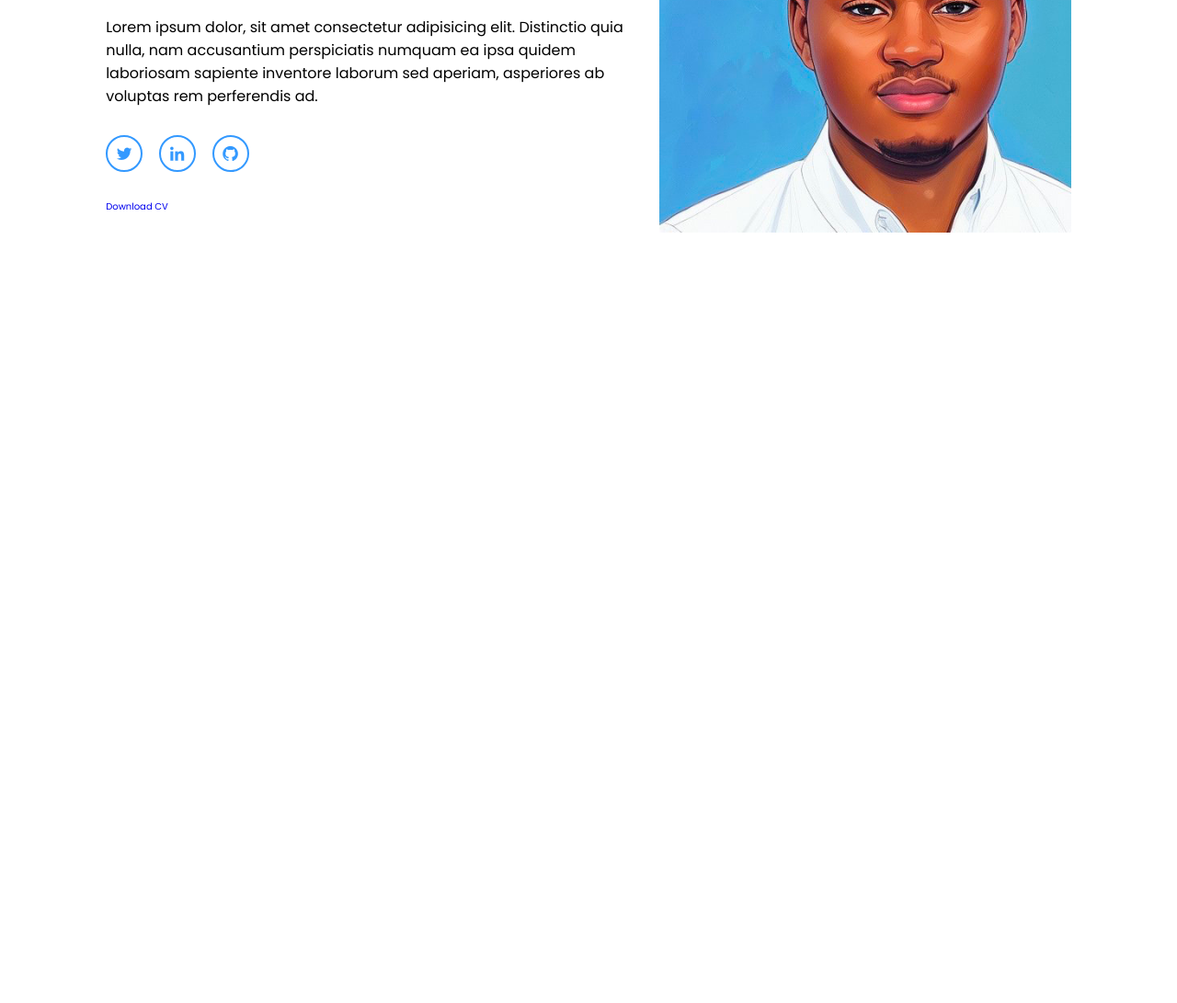
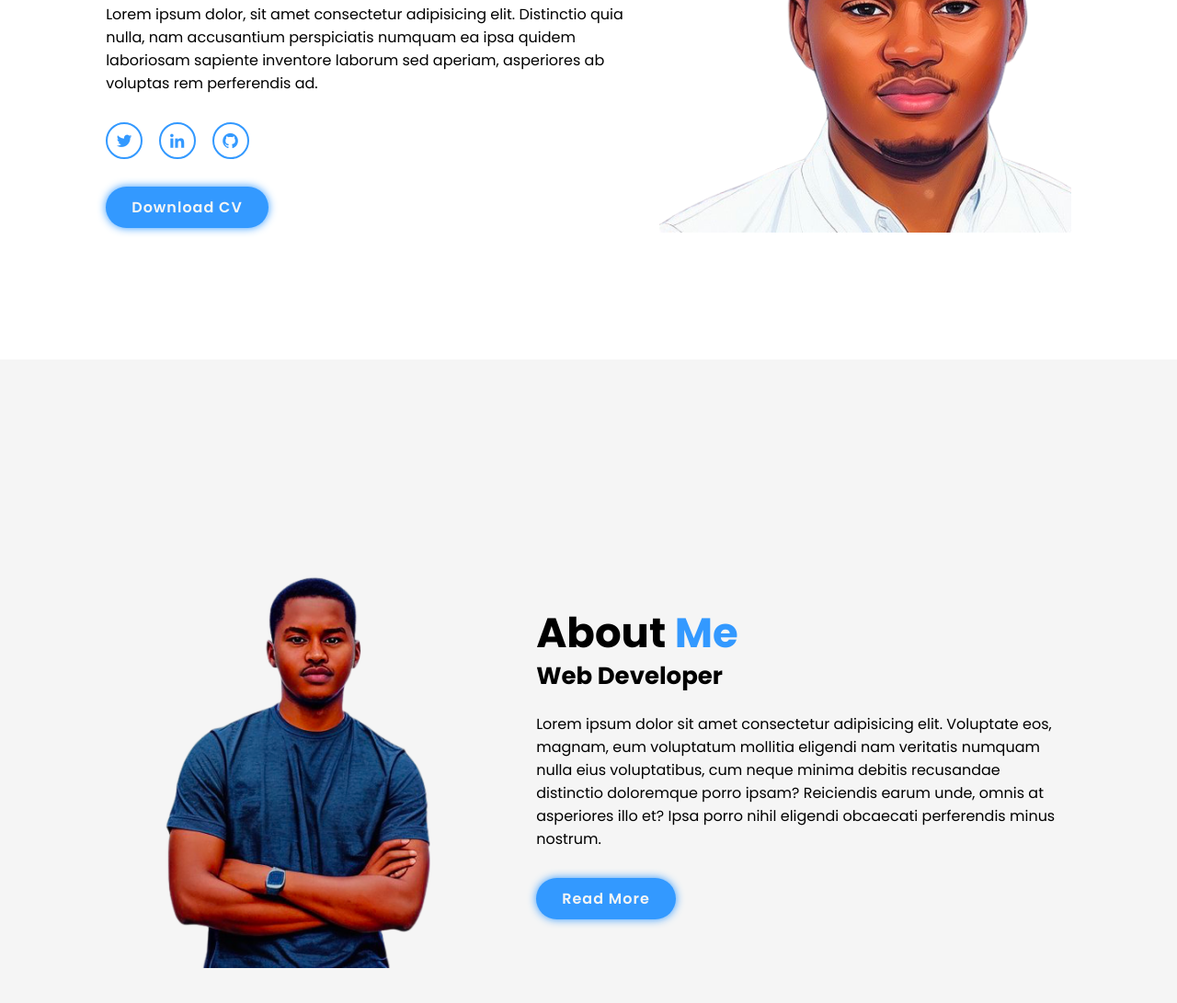
Before and after one commit to abarthe/My-Portfolio, a plain HTML site: page index.html in a window 1280 px wide. Shown: the part 409-1500 px from the top of the page at 92% size. Before the commit the page ends 800 px from the top, so only its background shows below. Drawn offline with nearby package versions, Linux system fonts and the light colour scheme; files whose address does not match are found by name.

Commit message:
Updated HTML & CSS

```diff
--- a/css/style.css
+++ b/css/style.css
@@ -90,6 +90,10 @@ section {
   margin-bottom: 2rem;
 }
 
+span {
+  color: var(--main-color);
+}
+
 .home-content h1 {
   font-size: 5.6rem;
   font-weight: 700;
@@ -120,3 +124,51 @@ section {
   color: var(--second-bg-color);
   box-shadow: 0 0 1rem var(--main-color);
 }
+
+.btn {
+  display: inline-block;
+  padding: 1rem 2.8rem;
+  background: var(--main-color);
+  border-radius: 4rem;
+  box-shadow: 0 0 1rem var(--main-color);
+  font-size: 1.6rem;
+  color: var(--second-bg-color);
+  letter-spacing: 0.1rem;
+  font-weight: 600;
+  transition: 0.5s ease;
+}
+
+.btn:hover {
+  box-shadow: none;
+}
+
+.about {
+  display: flex;
+  justify-content: center;
+  align-items: center;
+  gap: 2rem;
+  background: var(--second-bg-color);
+}
+
+.about-img img {
+  width: 35vw;
+}
+
+.heading {
+  text-align: center;
+  font-size: 4.5rem;
+}
+
+.about-content h2 {
+  text-align: left;
+  line-height: 1.2;
+}
+
+.about-content h3 {
+  font-size: 2.6rem;
+}
+
+.about-content p {
+  font-size: 1.6rem;
+  margin: 2rem 0 3rem;
+}
--- a/index.html
+++ b/index.html
@@ -53,7 +53,28 @@
       </div>
 
       <div class="home-img">
-        <img src="images/home.jpg" alt="" />
+        <img src="images/home.png" alt="" />
+      </div>
+    </section>
+
+    <!-- about section design -->
+    <section class="about" id="about">
+      <div class="about-img">
+        <img src="images/about.png" alt="" />
+      </div>
+
+      <div class="about-content">
+        <h2 class="heading">About <span>Me</span></h2>
+        <h3>Web Developer</h3>
+        <p>
+          Lorem ipsum dolor sit amet consectetur adipisicing elit. Voluptate
+          eos, magnam, eum voluptatum mollitia eligendi nam veritatis numquam
+          nulla eius voluptatibus, cum neque minima debitis recusandae
+          distinctio doloremque porro ipsam? Reiciendis earum unde, omnis at
+          asperiores illo et? Ipsa porro nihil eligendi obcaecati perferendis
+          minus nostrum.
+        </p>
+        <a href="#" class="btn">Read More</a>
       </div>
     </section>
 
```
Also changed, not shown: images/about.png (added), images/home.JPG (deleted), images/home.jpeg (deleted), images/home.png (added), 2 other files.
